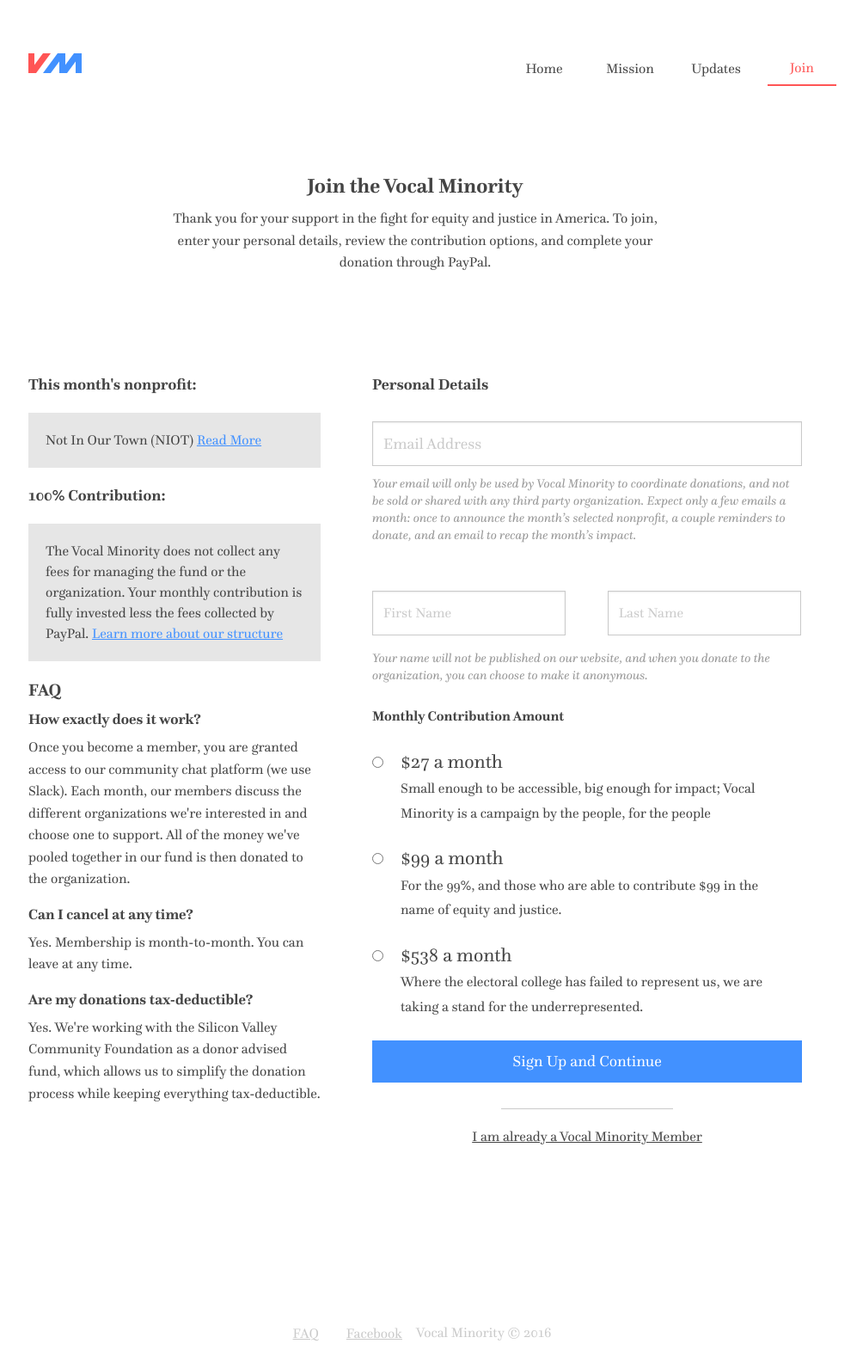
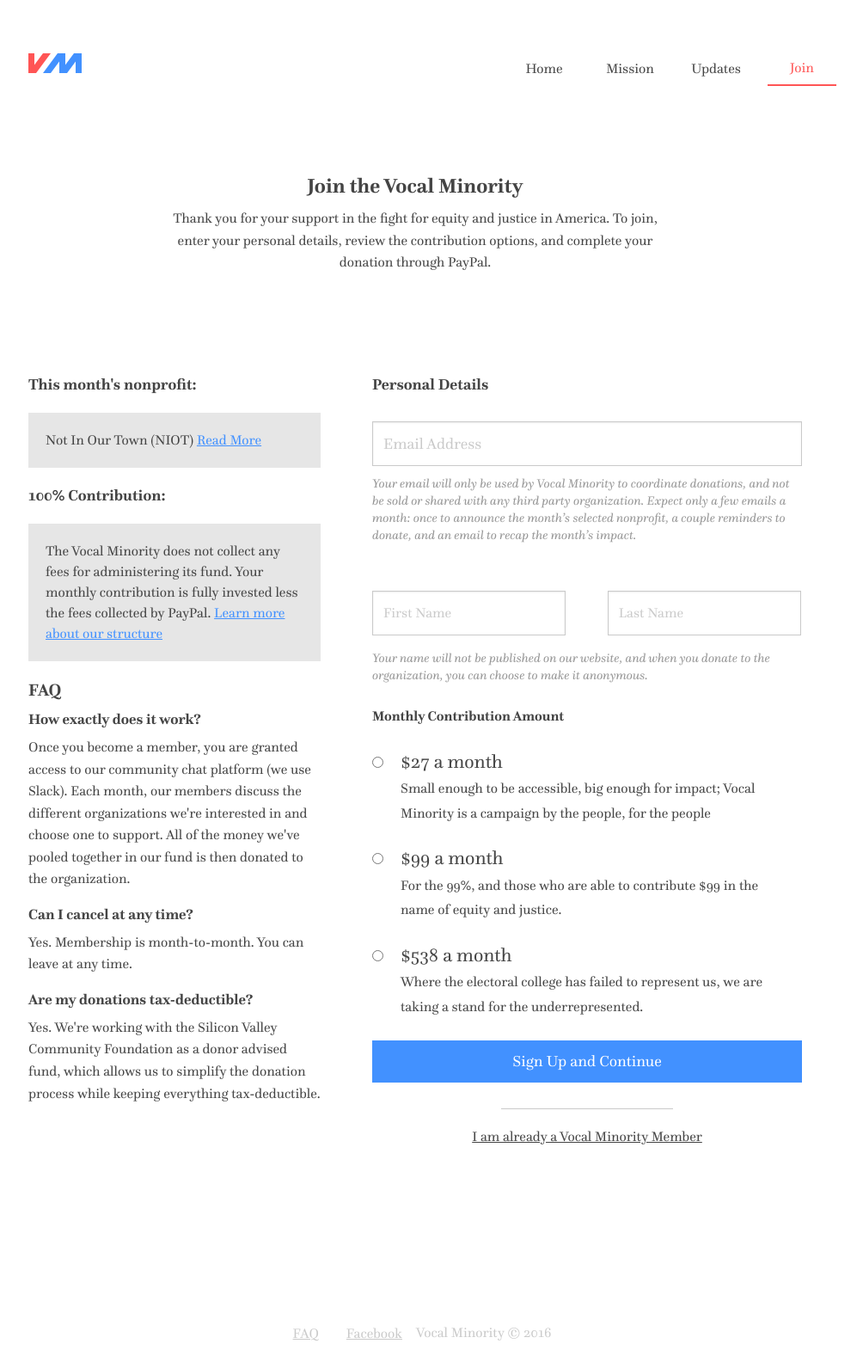
Before and after one commit to VocalMinority/vocalminority.us, a Jekyll site: the page built from join.html, in a window 1280 px wide. Shown: the whole page at 86% size, without its empty margins (157-1161 px from the left). Built offline with Jekyll 4.4.1, drawn with Linux system fonts in a browser that asks for light colours; nearby versions of some CDN libraries; comment, search, counter and statistics services are not loaded.

Commit message:
Link to structure explanation

```diff
--- a/join.html
+++ b/join.html
@@ -74,8 +74,8 @@
     </div>
     <h4>100% Contribution:</h4>
     <div class="donation-info-card">
-      The Vocal Minority does not collect any fees for managing the fund or the organization. Your monthly contribution is fully invested less the fees collected by PayPal.
-      <a href="#">Learn more about our structure</a>
+      The Vocal Minority does not collect any fees for
+      administering its fund. Your monthly contribution is fully invested less the fees collected by PayPal. <a href="/faq#structure">Learn more about our structure</a>
     </div>
     <h3>FAQ</h3>
     <h5>How exactly does it work?</h5>
```
